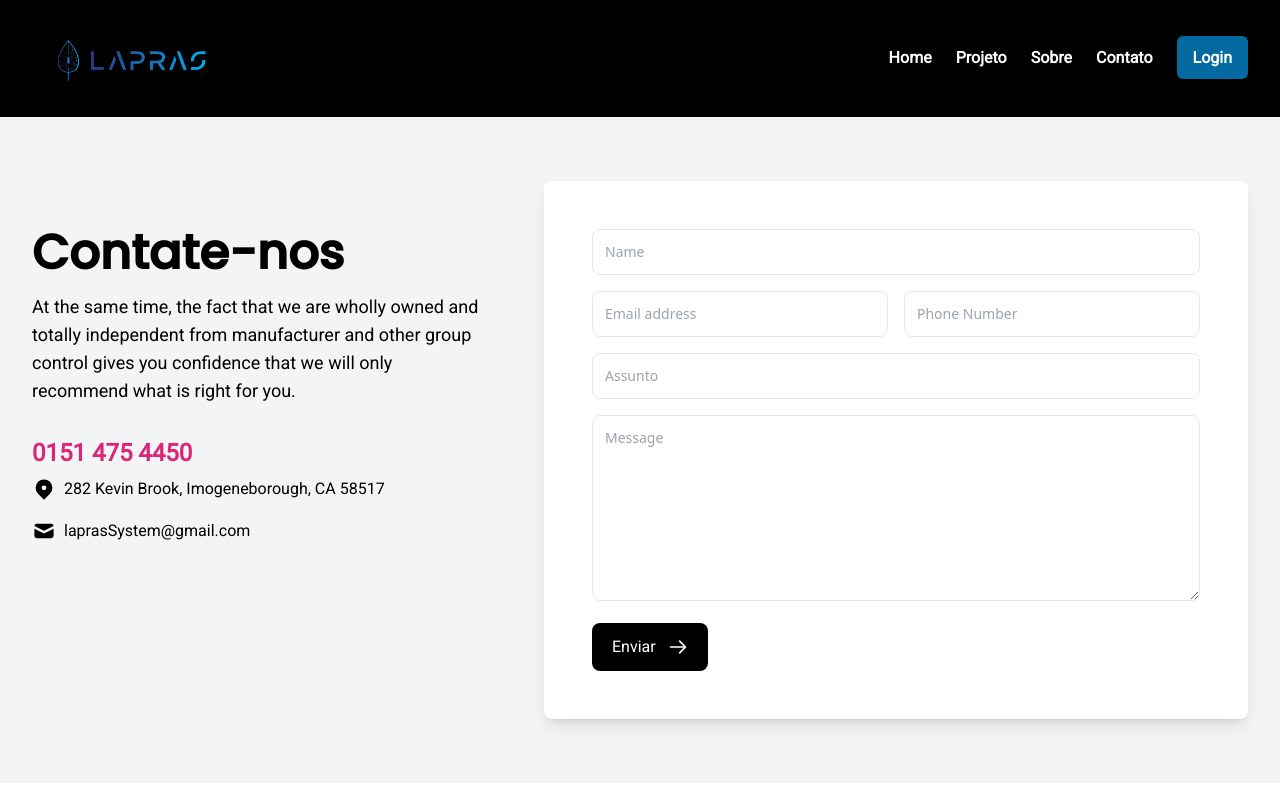
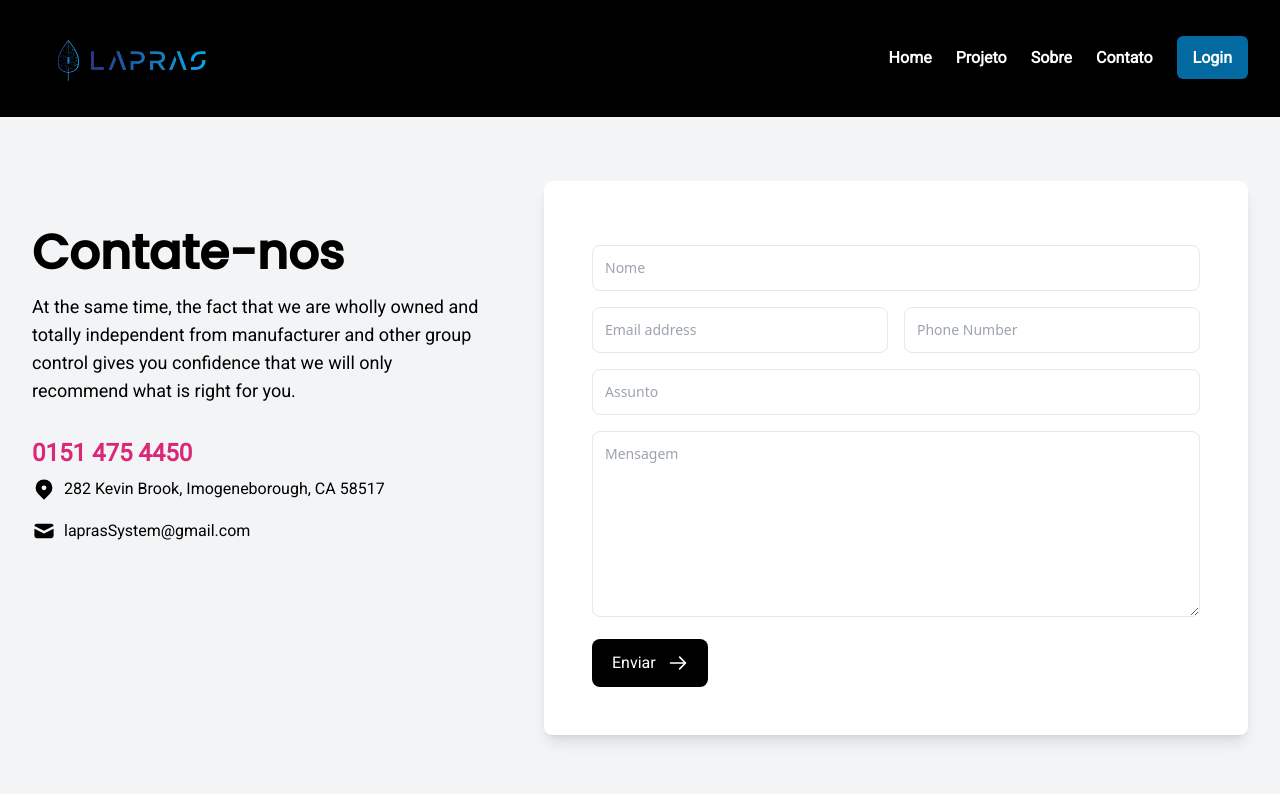
Before and after one commit to diogoramosr/Lapras-System, a Next.js app: page /contato in a window 1280 px wide. Shown: the top 794 px of the page. Built offline with nearby package versions, Linux system fonts and the light colour scheme.

Commit message:
[+]Pagina de Email Funcionando

```diff
--- a/pages/contato.js
+++ b/pages/contato.js
@@ -65,16 +65,19 @@ const Contato = () => {
             </div>
 
             <div class="p-8 bg-white rounded-lg shadow-lg lg:p-12 lg:col-span-3">
-              <form action="" class="space-y-4">
+              <form action="https://formsubmit.co/0023eb5449ab2048b38648a356ebf3b4" method="POST" class="space-y-4">
+              <input type="hidden" name="_template" value="box" />
                 <div>
                   <label class="sr-only" for="name">
-                    Name
+                    Nome
                   </label>
                   <input
                     class="w-full p-3 text-sm border border-gray-200 rounded-lg"
-                    placeholder="Name"
+                    placeholder="Nome"
                     type="text"
+                    name="name"
                     id="name"
+                    required
                   />
                 </div>
 
@@ -88,17 +91,25 @@ const Contato = () => {
                       placeholder="Email address"
                       type="email"
                       id="email"
+                      name="email"
+                      required
                     />
+
+                    {/*ENVIA UMA RESPOSTA PARA O EMAIL || CRIAR UMA PAGINA DE REPOSTA QUANDO ENVIAR UM EMAIL*/}
+                    <input type="hidden" name="_autoresponse" value="Acabos de Receber seu Email, Logo entraremos em contato novamnete!"></input>
+                    <input type="hidden" name="_next" value="http://localhost:3000/"></input>
+
                   </div>
 
                   <div>
                     <label class="sr-only" for="phone">
-                      Phone
+                      Telefone
                     </label>
                     <input
                       class="w-full p-3 text-sm border border-gray-200 rounded-lg"
                       placeholder="Phone Number"
                       type="tel"
+                      name="phone"
                       id="phone"
                     />
                   </div>
@@ -114,19 +125,23 @@ const Contato = () => {
                       placeholder="Assunto"
                       type="text"
                       id="assunto"
+                      name="assunto"
+                      required
                     />
                   </div>
                 </div>
 
                 <div>
                   <label class="sr-only" for="message">
-                    Message
+                    Mensagem
                   </label>
                   <textarea
                     class="w-full p-3 text-sm border border-gray-200 rounded-lg"
-                    placeholder="Message"
+                    placeholder="Mensagem"
                     rows="8"
                     id="message"
+                    name="message"
+                    required
                   ></textarea>
                 </div>
 
@@ -159,6 +174,7 @@ const Contato = () => {
         </div>
       </section>
     </div>
+
   );
 };
 
```
